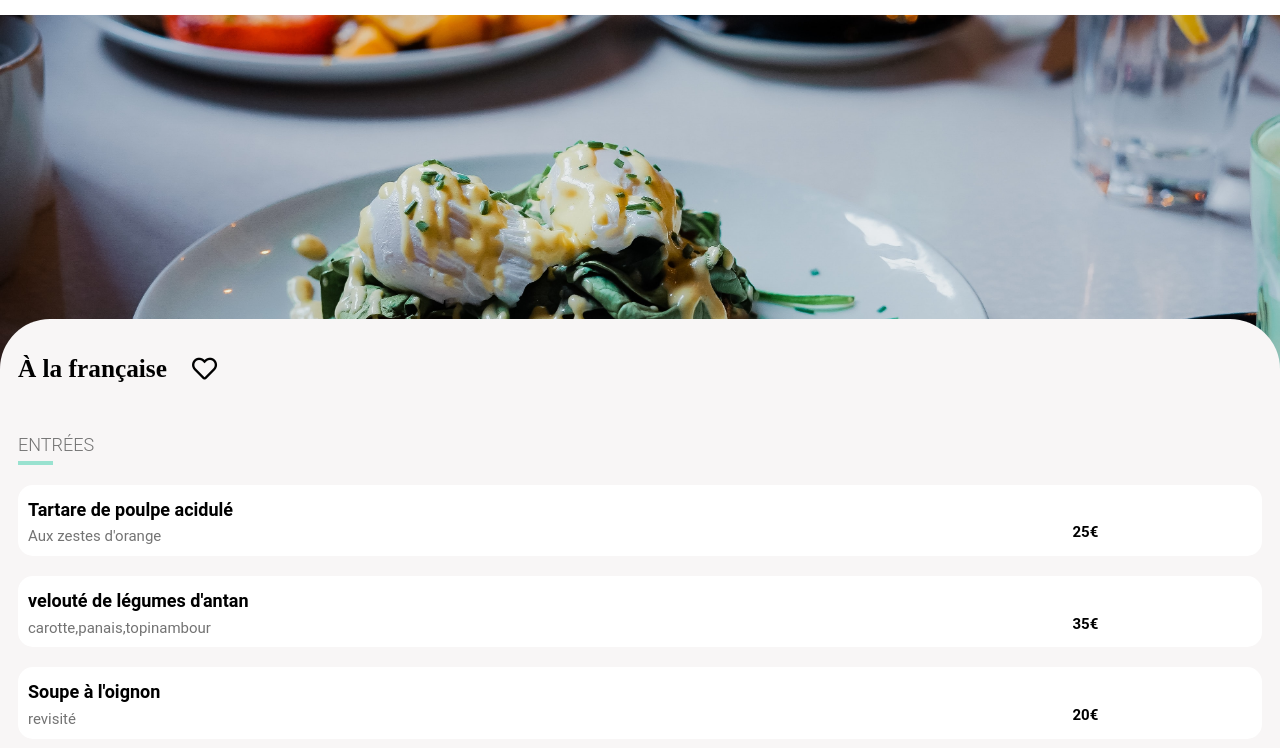
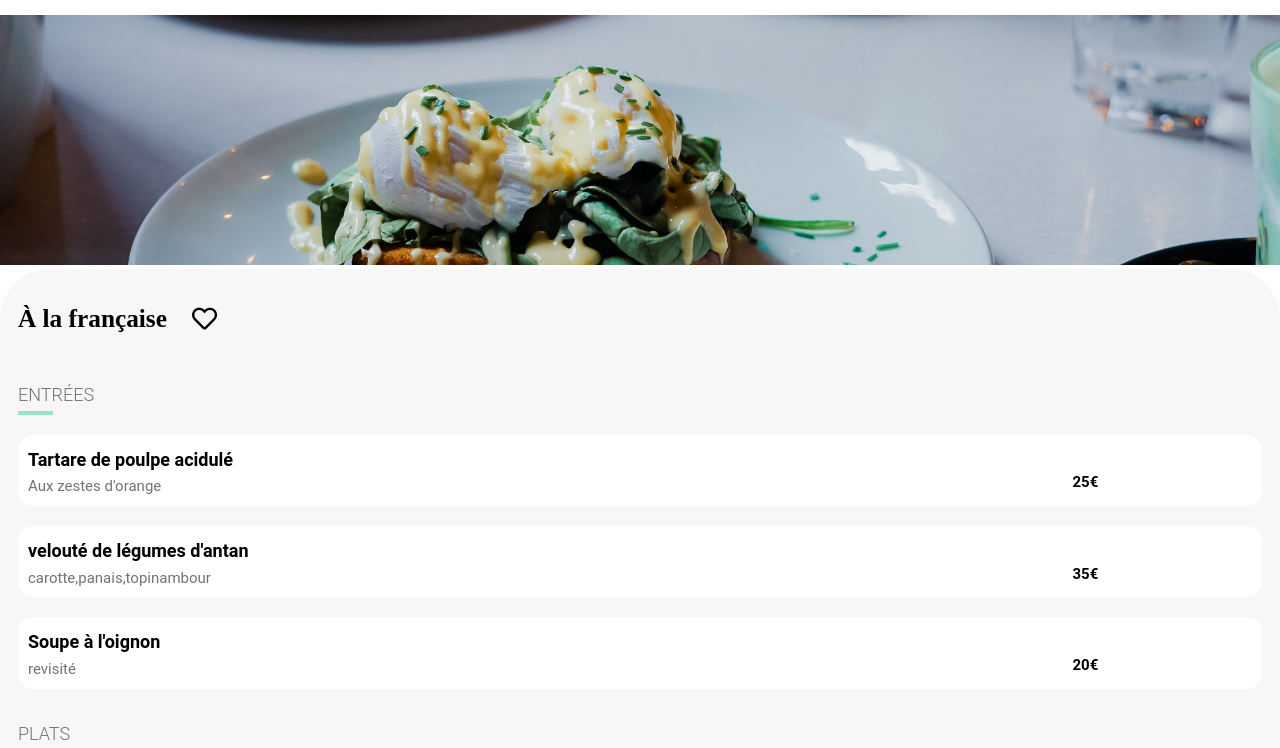
Before and after one commit to sabi2021/P3_FERHI_SABRINA, a website: page public/html/AlaFrancaise.html in a window 1280 px wide. Shown: the part 50-798 px from the top of the page. Drawn offline with Linux system fonts and the light colour scheme; a web font is replaced by a local one.

Commit message:
back ground

```diff
--- a/sass/_laPaletteduGout.scss
+++ b/sass/_laPaletteduGout.scss
@@ -9,7 +9,7 @@
 .backgroundImage {
     img {
         width: 100%;
-        height: 400px;
+        height: 250px;
         object-fit: cover;
         position: relative;
     }
@@ -17,7 +17,7 @@
 
 .menu {
     position: relative;
-    margin-top: -100px;
+    margin-top: -53 px;
     z-index: auto;
     padding: 18px;
     background-color: darken($color-bg-main, 1);
```
Also changed, not shown: public/css/style.css.
